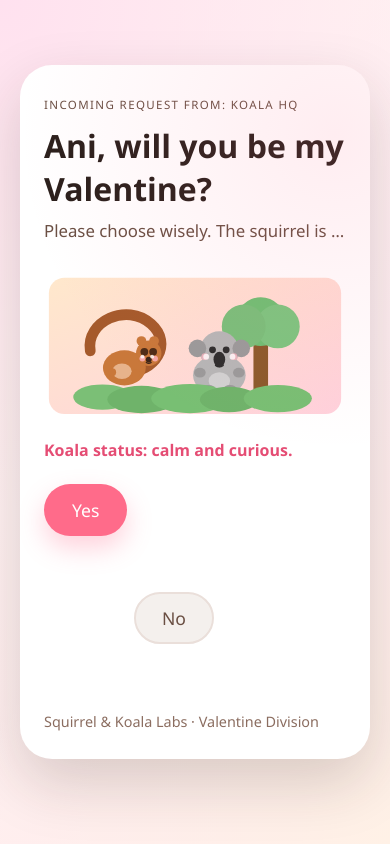
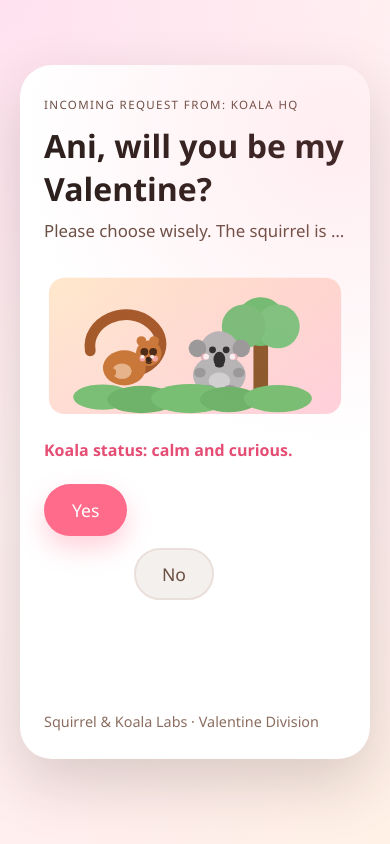
Before and after one commit to nihalmanvi/valentine, a plain HTML site: page index.html in a window 390 px wide. Drawn offline with Linux system fonts and the light colour scheme.

Commit message:
Align yes/no buttons and adjust no-button movement on mobile

```diff
--- a/script.js
+++ b/script.js
@@ -30,9 +30,9 @@ const zapNoButton = () => {
   const btnRect = noBtn.getBoundingClientRect();
 
   const maxX = Math.max(20, (wrapRect.width - btnRect.width) / 2 - 8);
-  const maxY = Math.max(14, (wrapRect.height - btnRect.height) / 2 - 8);
+  const maxY = Math.max(14, wrapRect.height - btnRect.height - 8);
   const nextX = Math.floor((Math.random() * 2 - 1) * maxX);
-  const nextY = Math.floor((Math.random() * 2 - 1) * maxY);
+  const nextY = Math.floor(Math.random() * maxY);
 
   noBtn.style.setProperty("--tx", `${nextX}px`);
   noBtn.style.setProperty("--ty", `${nextY}px`);
--- a/styles.css
+++ b/styles.css
@@ -122,7 +122,7 @@ body {
 
 .buttons {
   display: flex;
-  align-items: center;
+  align-items: flex-start;
   gap: 16px;
   flex-wrap: wrap;
   position: relative;
@@ -162,10 +162,10 @@ body {
 .btn.no {
   position: absolute;
   left: 50%;
-  top: 50%;
+  top: 0;
   transform: translate(
       calc(-50% + var(--tx, 0px)),
-      calc(-50% + var(--ty, 0px))
+      var(--ty, 0px)
     );
   background: #f4f0ed;
   color: var(--muted);
```
